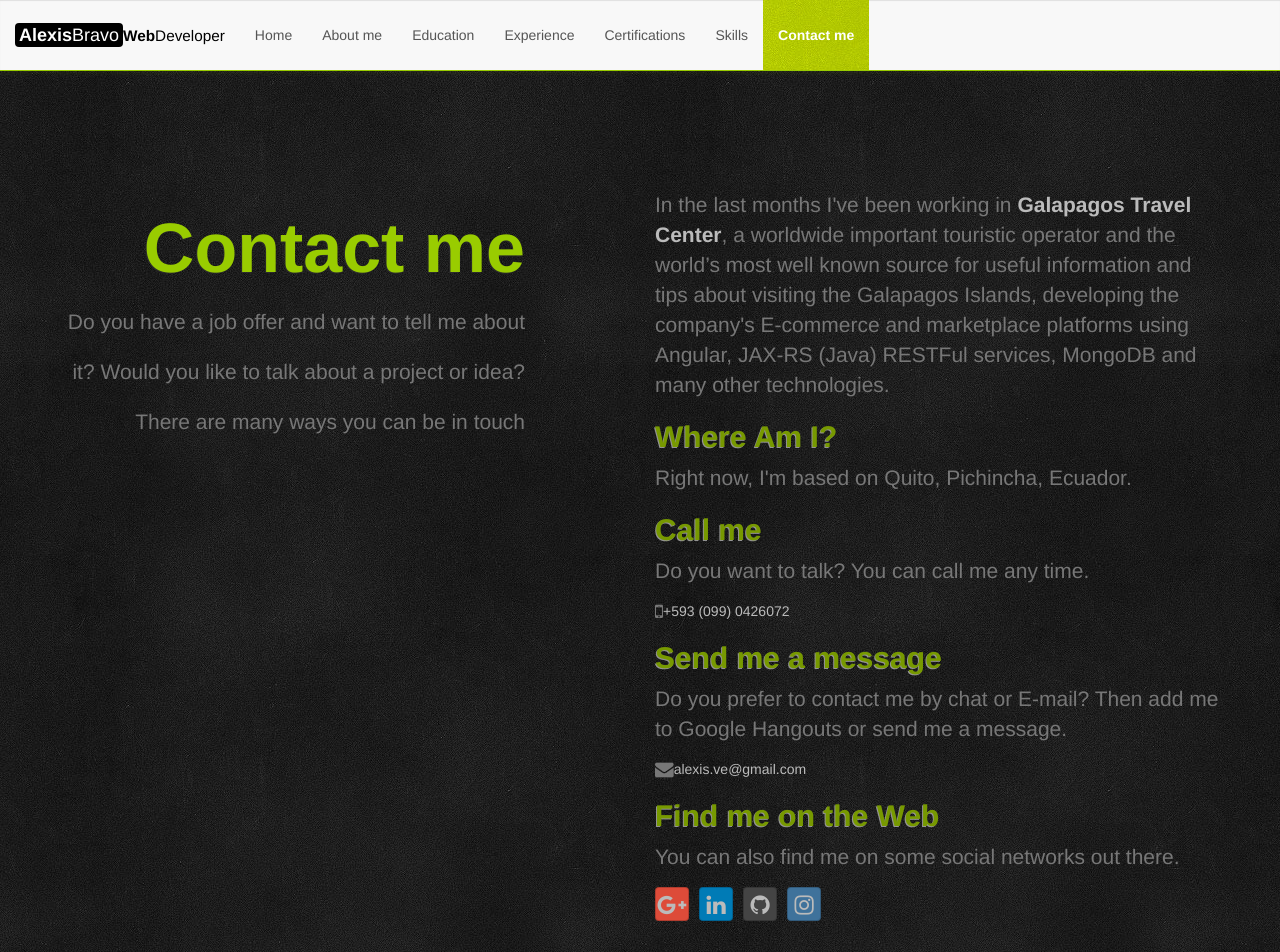
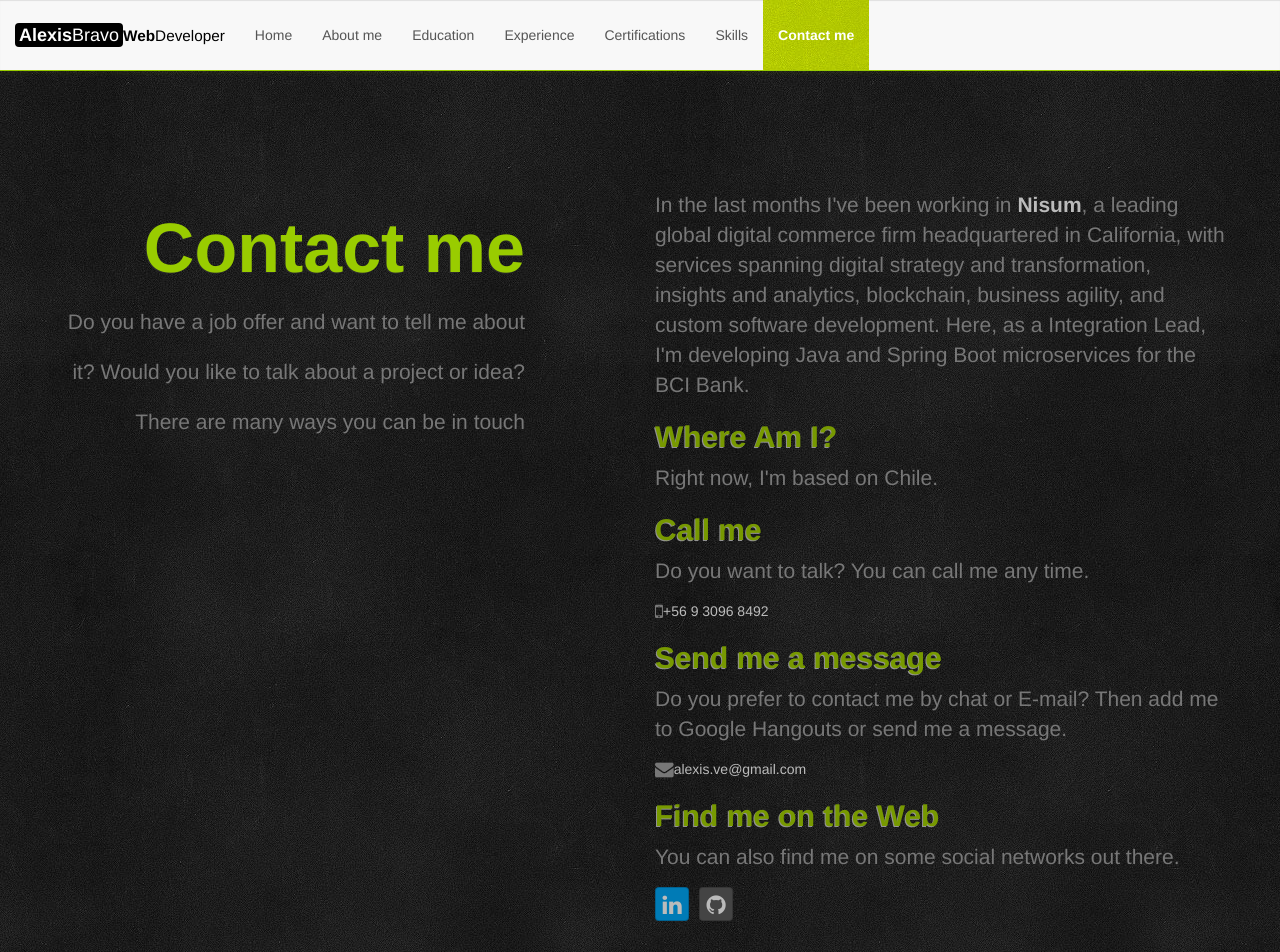
Before and after one commit to thisisalexis/thisisalexis.github.io, an Angular app: page /contact-me in a window 1280 px wide. Shown: the top 952 px of the page. Built offline with nearby package versions, Linux system fonts and the light colour scheme.

Commit message:
contact information content page updated with dynamic attributes

```diff
--- a/src/app/modules/content/components/contact-me/contact-me.component.html
+++ b/src/app/modules/content/components/contact-me/contact-me.component.html
@@ -6,27 +6,27 @@
         <p>Do you have a job offer and want to tell me about it? Would you like to talk about a project or idea?  There are many ways you can be in touch</p>
       </div>
       <div class="col-xs-12 col-md-6 col-md-offset-1 content-right">
-        <p>In the last months I've been working in <strong><a href="http://www.galapagostravelcenter.com/" target="_blank">Galapagos Travel Center</a></strong>, a worldwide important touristic operator and the world’s most well known source for useful information and tips about visiting the Galapagos Islands, developing the company's E-commerce and marketplace platforms using Angular, JAX-RS (Java) RESTFul services, MongoDB and many other technologies.</p>
+        <p>In the last months I've been working in <strong><a [href]=currentCompanyWebSite target="_blank">{{currentCompany}}</a></strong>, {{currentCompanyDescription}}. Here, as a Integration Lead, I'm developing Java and Spring Boot microservices for the BCI Bank.</p>
         <h2>Where Am I?</h2>
-        <p>Right now, I'm based on Quito, Pichincha, Ecuador.</p>
+        <p>Right now, I'm based on {{currentCountry}}.</p>
         <h2>Call me</h2>
         <p>Do you want to talk? You can call me any time.</p>
         <address>
-          <i class="fa fa-mobile fa-lg"></i> <a href="tel:593-99-0426072">+593 (099) 0426072</a><br>
+          <i class="fa fa-mobile fa-lg"></i> <a href="tel:{{phone}}">{{phone}}</a><br>
         </address>
         <h2>Send me a message</h2>
         <p>Do you prefer to contact me by chat or E-mail? Then add me to Google Hangouts or send me a message.</p>
         <address>
           <i class="fa fa-envelope fa-lg"></i>
-          <a href="mailto:alexis.ve@gmail.com">alexis.ve@gmail.com</a>
+          <a href="mailto:{{email}}">{{email}}</a>
         </address>
         <h2>Find me on the Web</h2>
         <p>You can also find me on some social networks out there.</p>
         <ul class="list-inline">
-          <li><a class="btn btn-social-icon btn-google" href="https://plus.google.com/+AlexisJos%C3%A9BravoLlovera" target="_blank"><i class="fa fa-google-plus"></i></a></li>
-          <li><a class="btn btn-social-icon btn-linkedin" href="https://www.linkedin.com/in/alexis-jose-bravo-llovera" target="_blank"><i class="fa fa-linkedin"></i></a></li>
-          <li><a class="btn btn-social-icon btn-github" href="http://github.com/thisisalexis" data-toggle="tooltip" data-placement="bottom" title="ThisIsAlexis" target="_blank"><i class="fa fa-github"></i></a></li>
-          <li><a class="btn btn-social-icon btn-instagram" href="http://instagram.com/thisisalexis1" data-toggle="tooltip" data-placement="bottom" title="ThisIsAlexis1" target="_blank"><i class="fa fa-instagram"></i></a></li>
+          <!--<li><a class="btn btn-social-icon btn-google" href="https://plus.google.com/+AlexisJos%C3%A9BravoLlovera" target="_blank"><i class="fa fa-google-plus"></i></a></li>-->
+          <li><a class="btn btn-social-icon btn-linkedin" href="{{linkedInProfile}}" target="_blank"><i class="fa fa-linkedin"></i></a></li>
+          <li><a class="btn btn-social-icon btn-github" href="{{githubProfile}}" data-toggle="tooltip" data-placement="bottom" title="ThisIsAlexis" target="_blank"><i class="fa fa-github"></i></a></li>
+          <!--<<li><a class="btn btn-social-icon btn-instagram" href="http://instagram.com/thisisalexis1" data-toggle="tooltip" data-placement="bottom" title="ThisIsAlexis1" target="_blank"><i class="fa fa-instagram"></i></a></li>-->
         </ul>
       </div>
     </div>
--- a/src/app/modules/content/components/contact-me/contact-me.component.ts
+++ b/src/app/modules/content/components/contact-me/contact-me.component.ts
@@ -1,7 +1,29 @@
 import {Component} from '@angular/core';
+import { environment } from 'src/environments/environment';
 
 @Component({
   selector: 'tia-content-contact-me',
   templateUrl: 'contact-me.component.html'
 })
-export class ContactMeComponent {}
+export class ContactMeComponent {
+
+  email: string = environment.email;
+  phone: string = environment.phone;
+  currentCompany: string = environment.currentCompanyName;
+  currentCompanyWebSite: string = environment.currentCompanyWebSite;
+  currentCompanyDescription: string = environment.currentCompanyDescription;
+  currentCountry: string = environment.currentCountry;
+  githubProfile: string = environment.githubProfile;
+  linkedInProfile: string = environment.linkedInProfile;
+
+
+
+  role: string = environment.role;
+  profession: string = environment.profession;
+  instagram: string = environment.instagram;
+  skype: string = environment.skype;
+  stackOverFlowProfile: string = environment.stackOverFlowProfile;
+
+
+
+}
```
